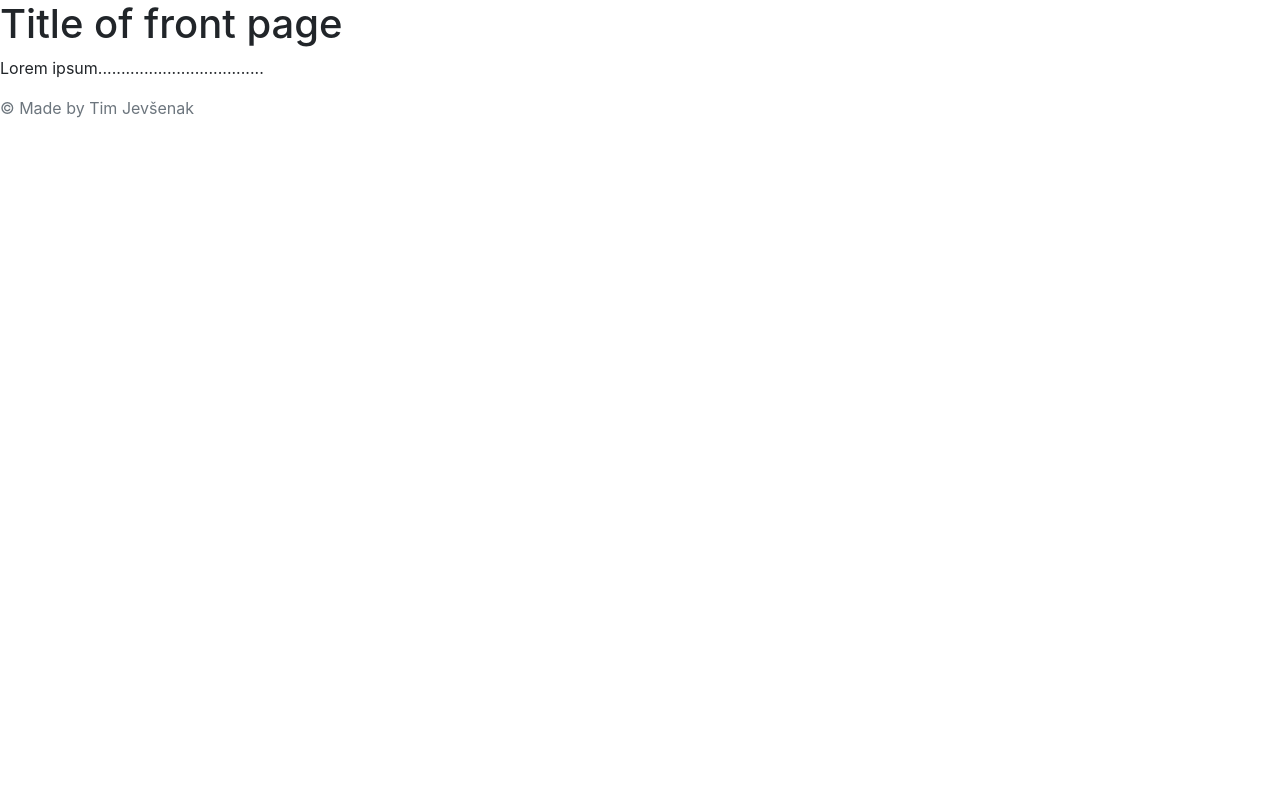
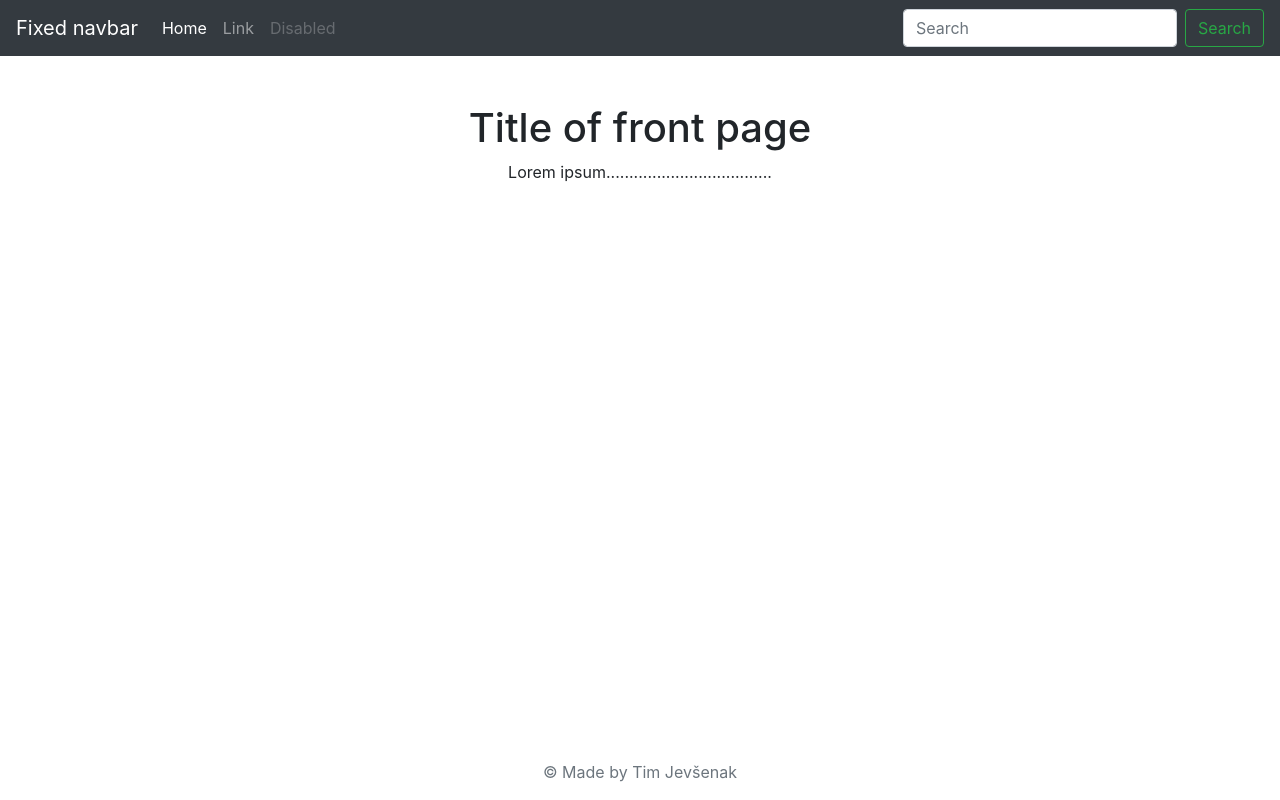
Before and after one commit to TimJevsenak/reddit-clone, a PHP site: page / in a window 1280 px wide. Run offline with PHP 8.4, Linux system fonts and the light colour scheme.

Commit message:
Added navbar
Updated layout and added sticky navbar.

```diff
--- a/footer.php
+++ b/footer.php
@@ -1,4 +1,4 @@
-<p class="text-muted">© Made by Tim Jevšenak</p>
+<p class="text-muted text-center fixed-bottom">© Made by Tim Jevšenak</p>
 <script src="https://code.jquery.com/jquery-3.5.1.slim.min.js" integrity="sha384-DfXdz2htPH0lsSSs5nCTpuj/zy4C+OGpamoFVy38MVBnE+IbbVYUew+OrCXaRkfj" crossorigin="anonymous"></script>
 <script src="https://cdn.jsdelivr.net/npm/popper.js@1.16.1/dist/umd/popper.min.js" integrity="sha384-9/reFTGAW83EW2RDu2S0VKaIzap3H66lZH81PoYlFhbGU+6BZp6G7niu735Sk7lN" crossorigin="anonymous"></script>
 <script src="https://stackpath.bootstrapcdn.com/bootstrap/4.5.2/js/bootstrap.min.js" integrity="sha384-B4gt1jrGC7Jh4AgTPSdUtOBvfO8shuf57BaghqFfPlYxofvL8/KUEfYiJOMMV+rV" crossorigin="anonymous"></script>
--- a/header.php
+++ b/header.php
@@ -2,8 +2,31 @@
 <html lang="en">
 <head>
     <meta charset="UTF-8">
-    <meta name="viewport" content="width=device-width, initial-scale=1.0">
+    <meta name="viewport" content="width=device-width, initial-scale=1, shrink-to-fit=no">
     <title>Reddit-clone</title>
     <link rel="stylesheet" href="https://stackpath.bootstrapcdn.com/bootstrap/4.5.2/css/bootstrap.min.css" integrity="sha384-JcKb8q3iqJ61gNV9KGb8thSsNjpSL0n8PARn9HuZOnIxN0hoP+VmmDGMN5t9UJ0Z" crossorigin="anonymous">
 </head>
 <body>
+    <nav class="navbar navbar-expand-md navbar-dark sticky-top bg-dark">
+  <a class="navbar-brand" href="#">Fixed navbar</a>
+  <button class="navbar-toggler" type="button" data-toggle="collapse" data-target="#navbarCollapse" aria-controls="navbarCollapse" aria-expanded="false" aria-label="Toggle navigation">
+    <span class="navbar-toggler-icon"></span>
+  </button>
+  <div class="collapse navbar-collapse" id="navbarCollapse">
+    <ul class="navbar-nav mr-auto">
+      <li class="nav-item active">
+        <a class="nav-link" href="#">Home <span class="sr-only">(current)</span></a>
+      </li>
+      <li class="nav-item">
+        <a class="nav-link" href="#">Link</a>
+      </li>
+      <li class="nav-item">
+        <a class="nav-link disabled" href="#" tabindex="-1" aria-disabled="true">Disabled</a>
+      </li>
+    </ul>
+    <form class="form-inline mt-2 mt-md-0">
+      <input class="form-control mr-sm-2" type="text" placeholder="Search" aria-label="Search">
+      <button class="btn btn-outline-success my-2 my-sm-0" type="submit">Search</button>
+    </form>
+  </div>
+</nav>
--- a/index.php
+++ b/index.php
@@ -2,9 +2,14 @@
 include_once './header.php';
 ?>
 
-    <h1>Title of front page</h1>
-    <p>Lorem ipsum....................................</p>
-
+<div class="container my-5 text-center">
+    <div class="row">
+        <div class="col">
+            <h1>Title of front page</h1>
+            <p>Lorem ipsum....................................</p>
+        </div>
+    </div>
+</div>
 
 <?php
 include_once './footer.php';
```
